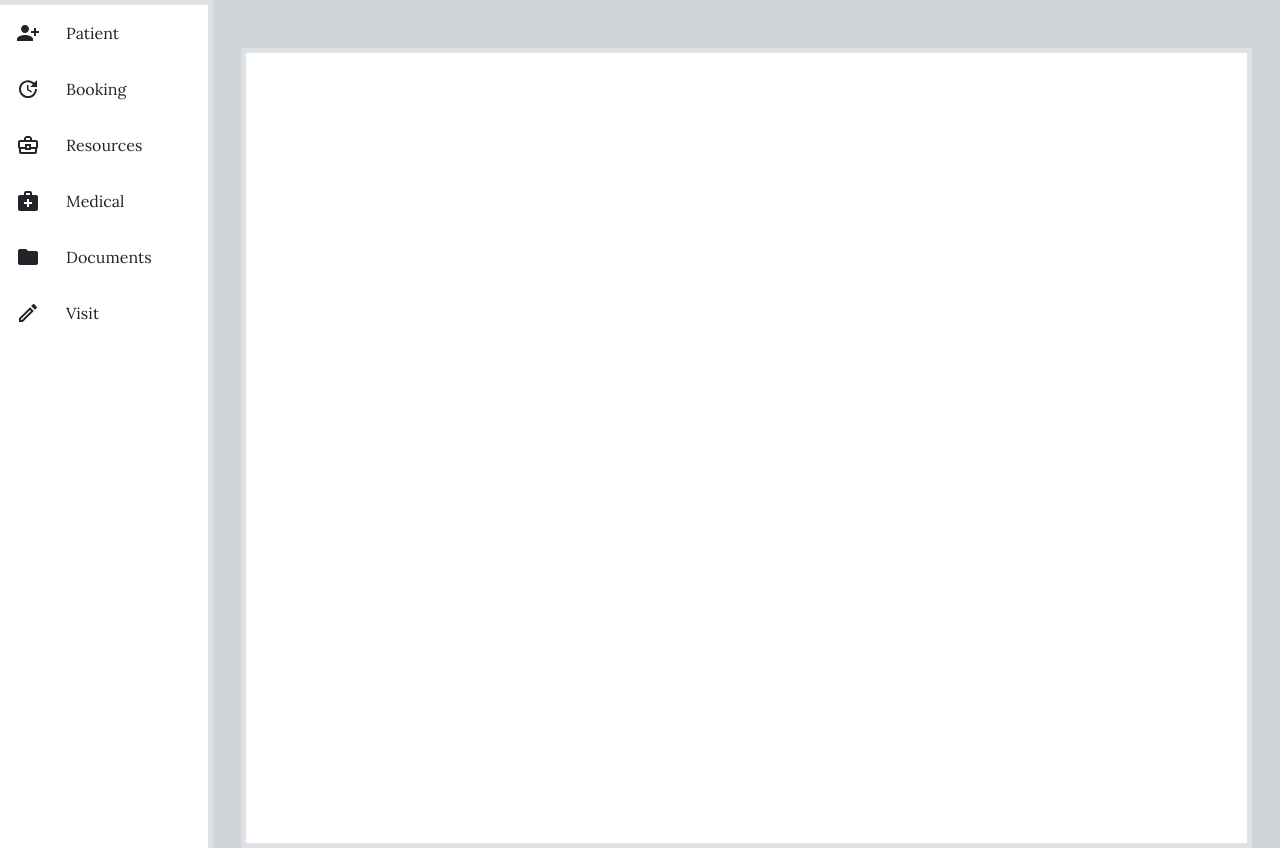
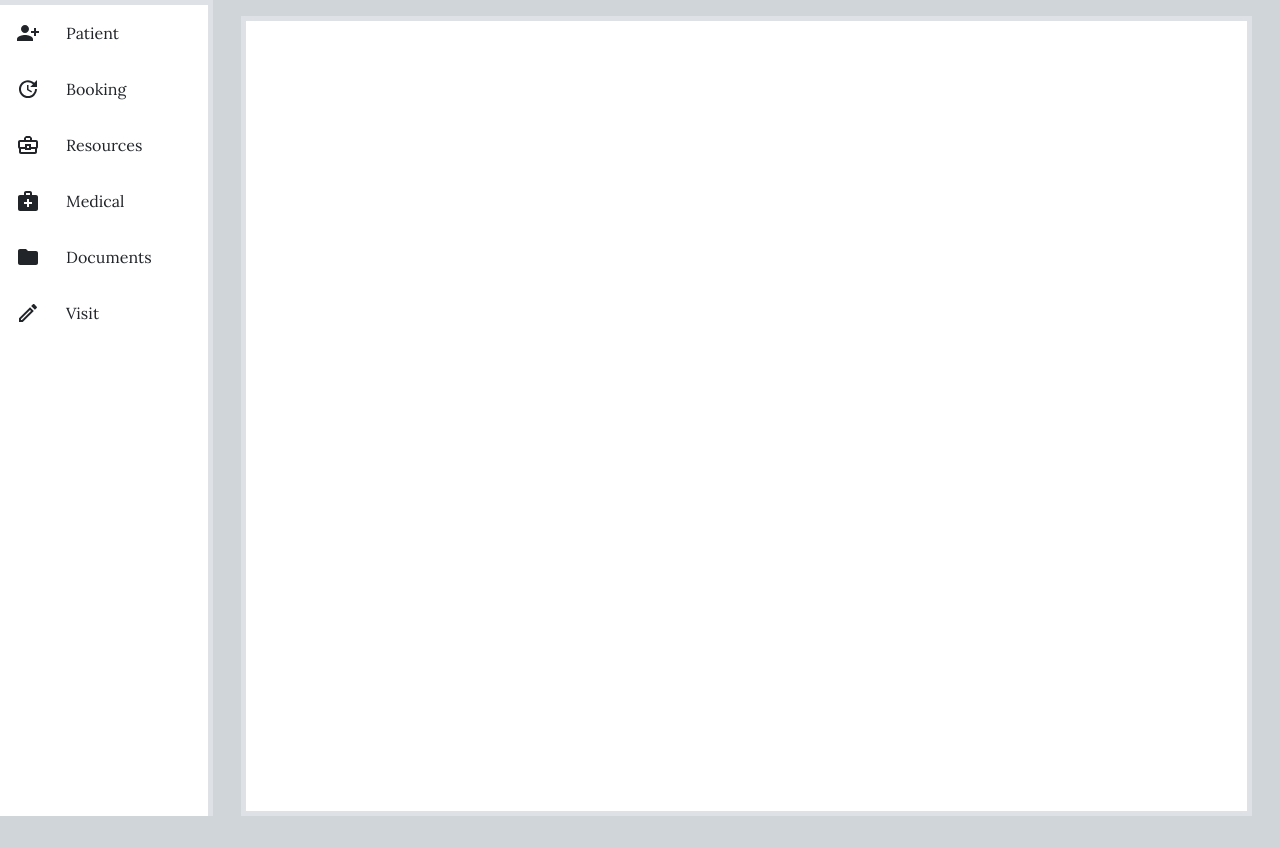
Before and after one commit to ShaniaKC/alivebtw, a React (Create React App) app: page /main/documents in a window 1280 px wide. After the commit the page ends 816 px from the top, so only its background shows below. Built offline with nearby package versions, Linux system fonts and the light colour scheme.

Commit message:
1 file modified, 1 added

```diff
--- a/src/components/minorcomponents/Paper.js
+++ b/src/components/minorcomponents/Paper.js
@@ -2,7 +2,7 @@ import React from 'react';
 
 const Paper = (props) => {
   return (
-    <div className="bg-white min-vh-100 mt-5 mx-md-3 border border-5 border-gray">
+    <div className="bg-white min-vh-100 mt-3 mx-md-3 border border-5 border-gray px-3 py-3">
       {props.children}
     </div>
   );
```
Also changed, not shown: src/components/minorcomponents/ButtonPrimary.js (added, +14 -0 lines).
